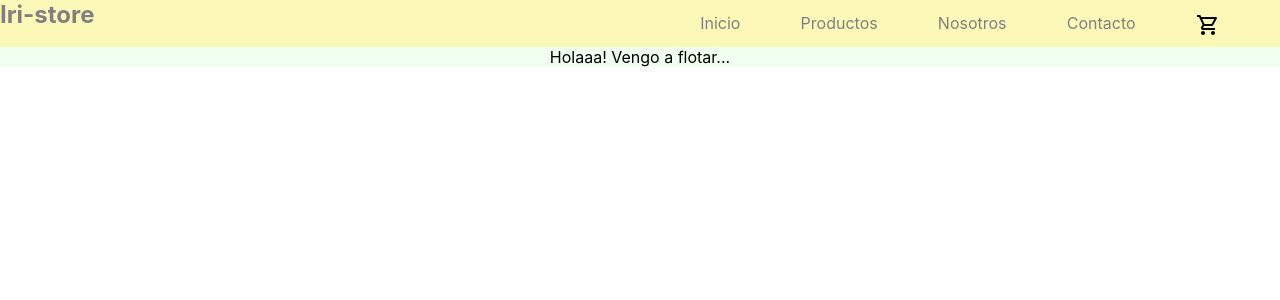
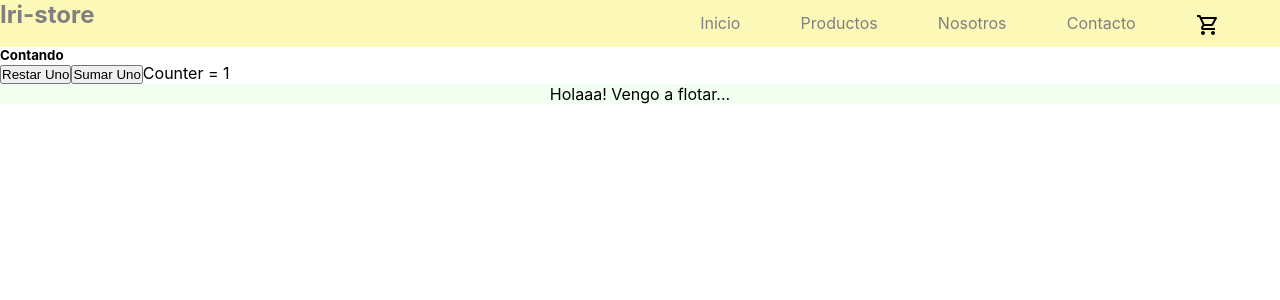
Before and after one commit to virinarl/iri-store, a React (Create React App) app: page / in a window 1280 px wide. Shown: the top 300 px of the page. Built offline with nearby package versions, Linux system fonts and the light colour scheme.

Commit message:
componentes II

```diff
--- a/src/App.js
+++ b/src/App.js
@@ -1,11 +1,12 @@
-import logo from './logo.svg';
 import './App.css';
 import NavBar from './components/NavBar';
 import ItemListContainer from './components/ItemListContainer';
+import ItemCounts from './components/ItemCount';
 
 function App() {
   return <>
     <NavBar />
+    <ItemCounts stock={5} initial={1} />
     <ItemListContainer greeting="Holaaa! Vengo a flotar..." />
   </>;
 }
--- /dev/null
+++ b/src/components/ItemCount.js
@@ -0,0 +1,26 @@
+import React from 'react';
+import {useState} from 'react';
+
+const ItemCounts = ({initial , stock}) => {
+    const [counter, setCounter] = useState (initial);
+
+    const updateCounter = (value) =>{
+        if (stock >= counter + 1) {
+            setCounter(counter + value);
+        } else {
+
+        }
+
+
+        }
+
+    console.log(setCounter)
+    return <>
+        <h5>Contando</h5>
+        <button onClick = {() => updateCounter(-1)}>Restar Uno</button>
+        <button onClick = {() => updateCounter(1)}>Sumar Uno</button>
+        Counter = {counter}
+    </>
+}
+
+export default ItemCounts
```
Also changed, not shown: 1 other file (tests, documents, lock files or other folders).
